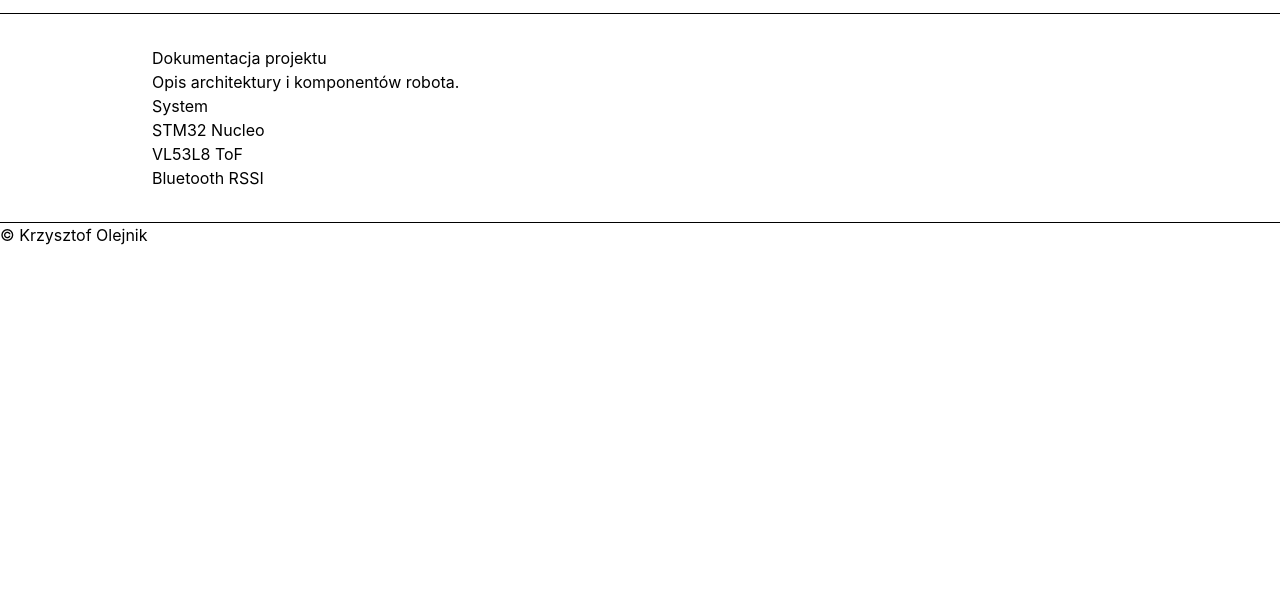
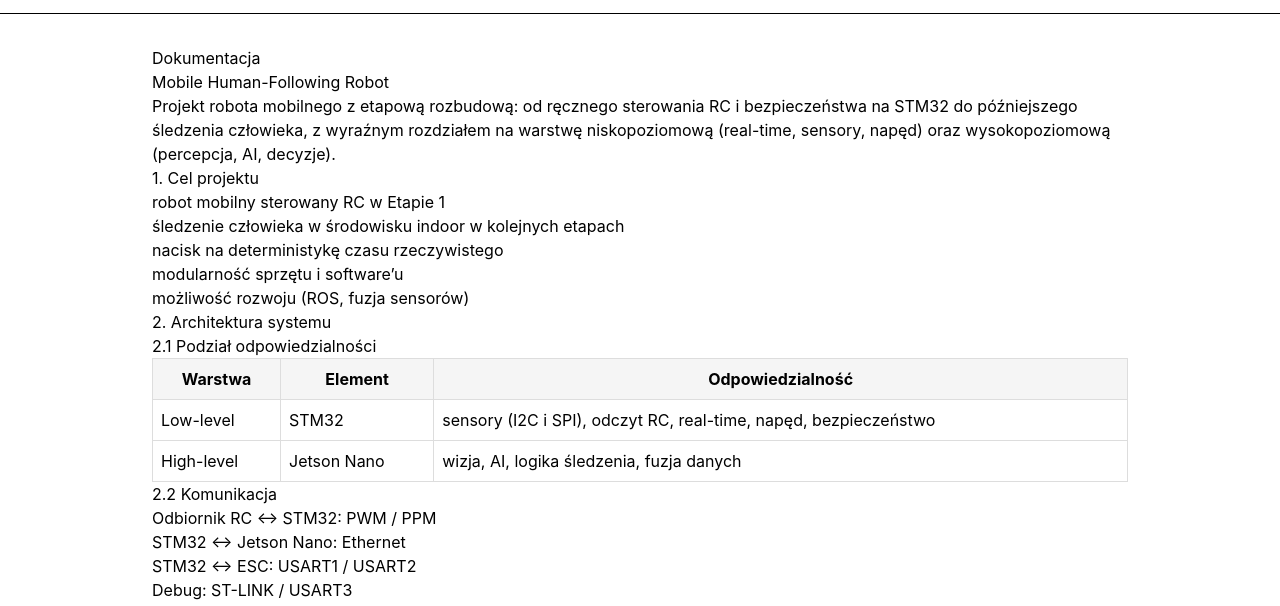
Before and after one commit to KrzysztofOle/follow-me-robot, an Astro site in the folder site/: page /docs in a window 1280 px wide. Shown: the part 179-785 px from the top of the page. Built offline with nearby package versions, Linux system fonts and the light colour scheme; Astro itself is replaced by a stand-in of ours.

Commit message:
Render root README in docs

```diff
--- a/site/astro.config.mjs
+++ b/site/astro.config.mjs
@@ -1,11 +1,21 @@
 // @ts-check
 import { defineConfig } from 'astro/config';
+import { dirname, resolve } from 'node:path';
+import { fileURLToPath } from 'node:url';
 
 import tailwindcss from '@tailwindcss/vite';
 
 // https://astro.build/config
+const siteDir = dirname(fileURLToPath(import.meta.url));
+const repoRoot = resolve(siteDir, '..');
+
 export default defineConfig({
   vite: {
-    plugins: [tailwindcss()]
+    plugins: [tailwindcss()],
+    server: {
+      fs: {
+        allow: [repoRoot]
+      }
+    }
   }
 });
--- a/site/src/pages/docs.astro
+++ b/site/src/pages/docs.astro
@@ -1,16 +1,30 @@
 ---
 import MainLayout from "../layouts/MainLayout.astro";
+
+// Dynamic import README z root repo
+const readme = await import("../../../README.md");
+const { Content, frontmatter } = readme;
 ---
 
 <MainLayout title="Dokumentacja">
-  <h2>Dokumentacja projektu</h2>
-
-  <p>Opis architektury i komponentów robota.</p>
-
-  <h3>System</h3>
-  <ul>
-    <li>STM32 Nucleo</li>
-    <li>VL53L8 ToF</li>
-    <li>Bluetooth RSSI</li>
-  </ul>
+  <article class="prose prose-slate max-w-none
+        prose-headings:font-bold
+        prose-h1:text-3xl
+        prose-h2:text-2xl
+        prose-h2:mt-10
+        prose-h2:border-b
+        prose-h2:pb-2
+        prose-p:text-gray-700
+        prose-li:marker:text-gray-500
+        prose-code:bg-gray-100
+        prose-code:px-1
+        prose-code:rounded
+        prose-pre:bg-gray-900
+        prose-pre:text-gray-100
+        prose-pre:p-4
+        prose-pre:rounded
+      ">
+    <h1>{frontmatter?.title ?? "Dokumentacja"}</h1>
+    <Content />
+  </article>
 </MainLayout>
--- a/site/src/styles/global.css
+++ b/site/src/styles/global.css
@@ -1 +1,20 @@
 @import "tailwindcss";
+
+.prose img {
+  border-radius: 8px;
+  margin: 1.5rem auto;
+}
+
+.prose table {
+  width: 100%;
+  border-collapse: collapse;
+}
+
+.prose th, .prose td {
+  border: 1px solid #ddd;
+  padding: 8px;
+}
+
+.prose th {
+  background-color: #f5f5f5;
+}
```
